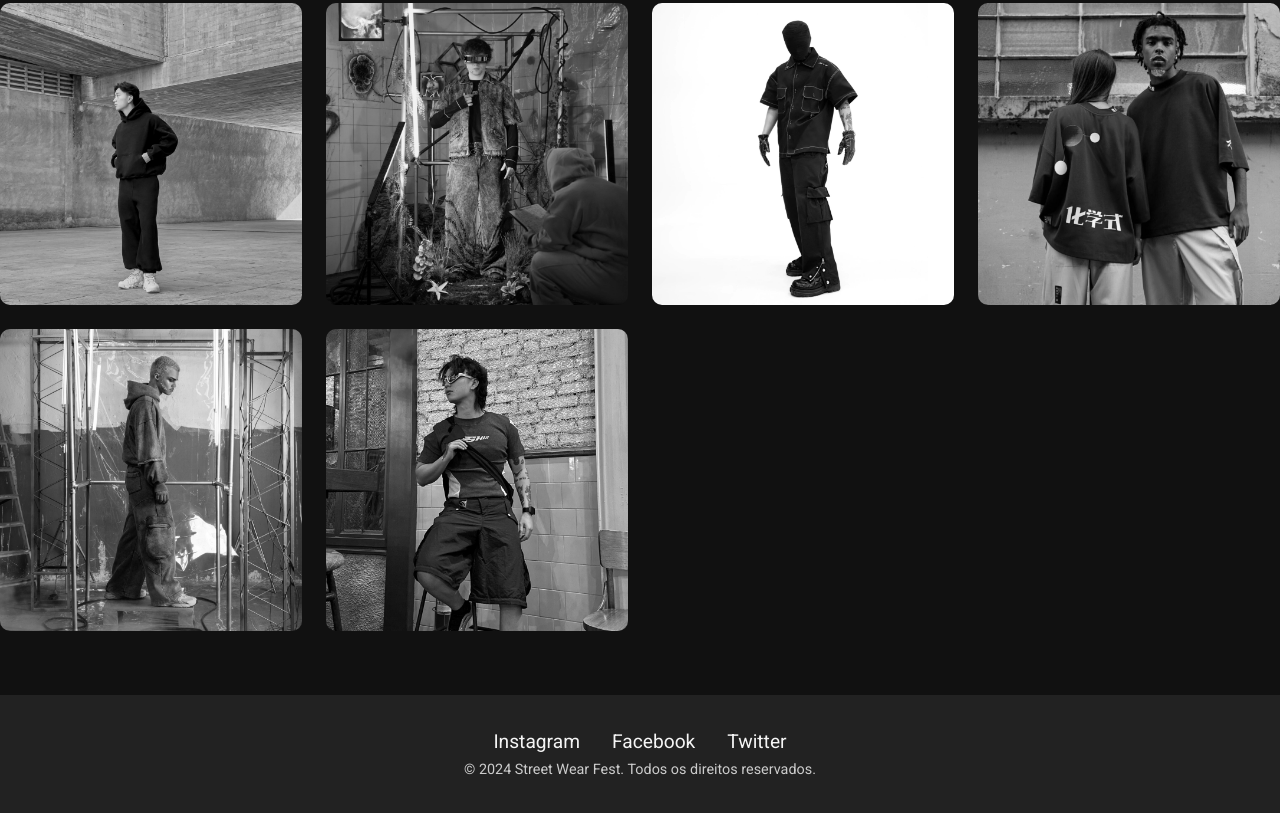
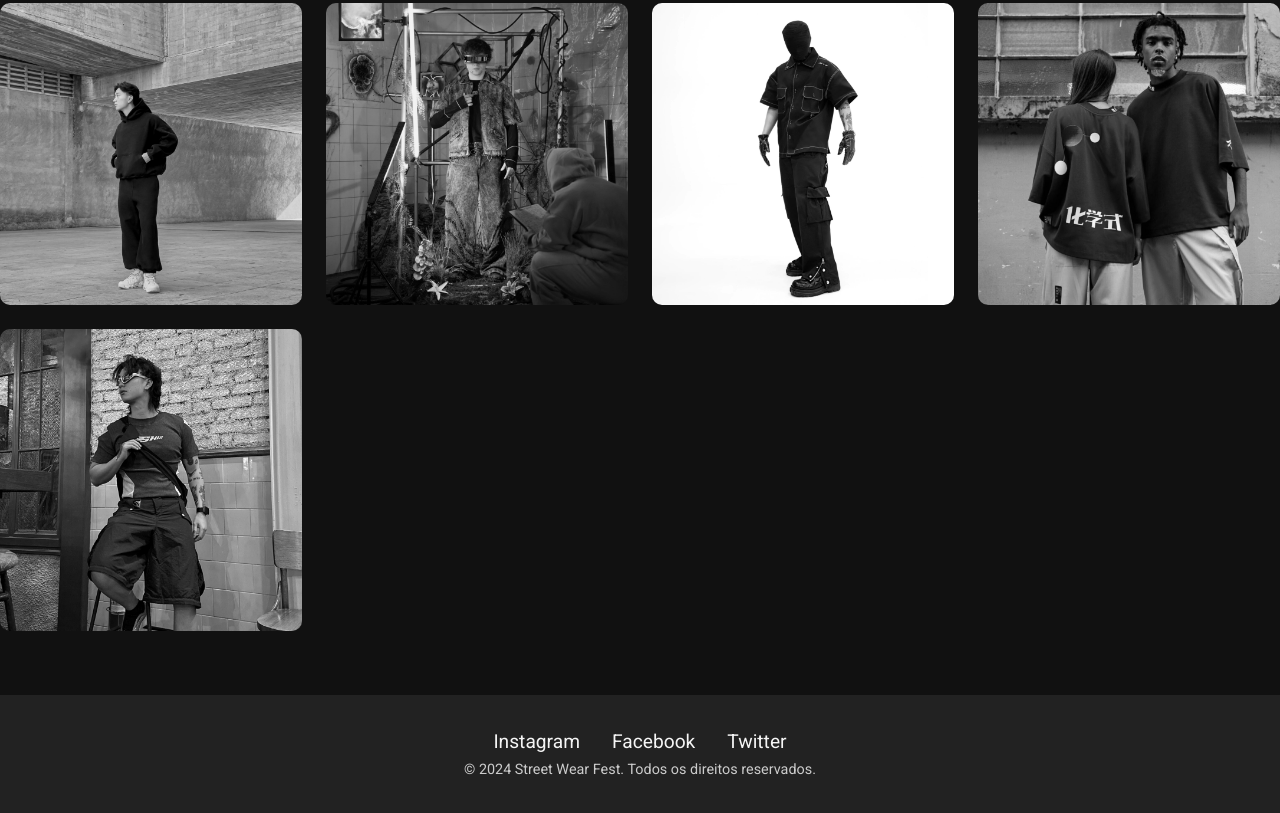
Before and after one commit to guiylz/Evento-AT1, a plain HTML site: page index.html in a window 1280 px wide. Shown: the part 1390-2203 px from the top of the page. Drawn offline with Linux system fonts and the light colour scheme.

Commit message:
Update index.html

```diff
--- a/index.html
+++ b/index.html
@@ -52,7 +52,6 @@
         <img src="imagens/design-sem-nome-1-210693915f4a1f687e17290290631877-1024-1024.webp" alt="Look 2">
         <img src="imagens/design-sem-nome-911-cbfee6345b4182025516691807788627-1024-1024.webp" alt="Look 3">
         <img src="imagens/img_5140-0969d03c8a1122476917186769332345-1024-1024.webp" alt="Look 4">
-        <img src="imagens/_dsc9422-2-757991ce2d93268b7e17228840056372-1024-1024.webp" alt="Look 5">
         <img src="imagens/img_2551-e27fb319e4ed81038017152202979452-1024-1024.webp" alt="Look 6">
       </div>
     </section>
```
